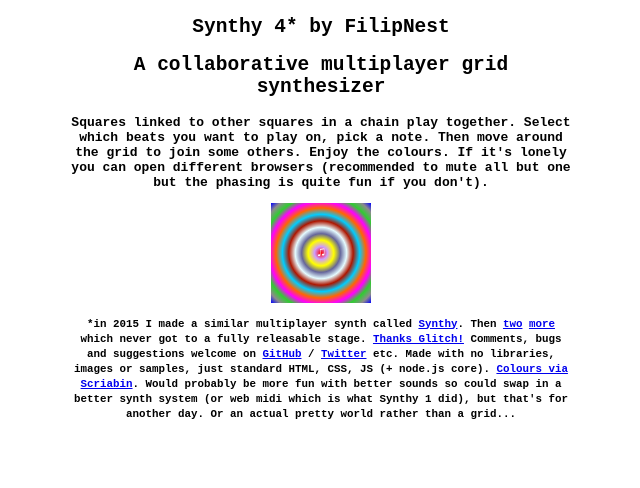
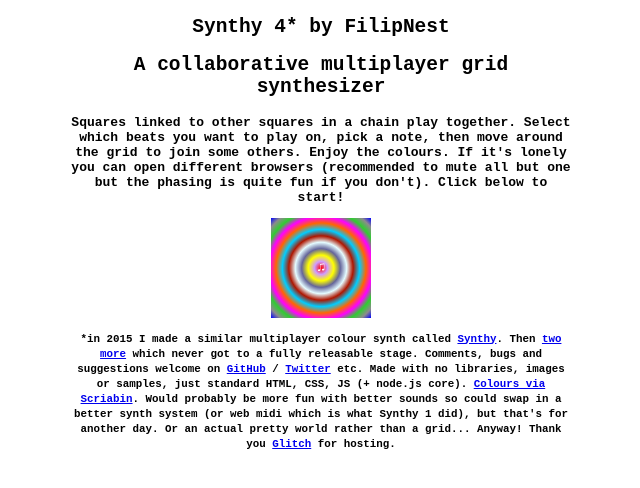
Before and after one commit to FilipNest/synthy4, a website: page index.html in a window 1280 px wide. Shown: the whole page, without its empty margins (319-959 px from the left). Drawn offline with Linux system fonts and the light colour scheme.

Commit message:
👧📹 Checkpoint ./index.html:8756428/544 ./static/style.css:8756428/44

```diff
--- a/index.html
+++ b/index.html
@@ -17,20 +17,19 @@
       </h2>
       <p>
         Squares linked to other squares in a chain play together. Select which
-        beats you want to play on, pick a note. Then move around the grid to
+        beats you want to play on, pick a note, then move around the grid to
         join some others. Enjoy the colours. If it's lonely you can open
         different browsers (recommended to mute all but one but the phasing is
-        quite fun if you don't).
+        quite fun if you don't). Click below to start!
       </p>
       <button id="start">♫</button>
       <p>
         <small
-          >*in 2015 I made a similar multiplayer synth called
+          >*in 2015 I made a similar multiplayer colour synth called
           <a href="https://github.com/filipnest/synthy">Synthy</a>. Then
           <a href="https://github.com/filipnest/synthy2">two</a>
           <a href="https://github.com/filipnest/synthy3">more</a> which never
           got to a fully releasable stage.
-          <a href="https://glitch.com/~filipnest-synthy4">Thanks Glitch!</a>
           Comments, bugs and suggestions welcome on
           <a href="https://github.com/filipnest/synthy4">GitHub</a> /
           <a href="https://twitter.com/filipnest">Twitter</a> etc. Made with no
@@ -41,7 +40,7 @@
           >. Would probably be more fun with better sounds so could swap in a
           better synth system (or web midi which is what Synthy 1 did), but
           that's for another day. Or an actual pretty world rather than a
-          grid...
+          grid... Anyway! Thank you <a href="https://glitch.com/~filipnest-synthy4">Glitch</a> for hosting.
         </small>
       </p>
     </section>
--- a/static/style.css
+++ b/static/style.css
@@ -24,6 +24,7 @@ body {
 }
 
 button {
+  cursor: pointer;
   border-style: none;
   min-width: 0;
   -webkit-appearance: none;
@@ -93,6 +94,7 @@ button:focus {
 .arrow,
 .key {
   flex-grow: 1;
+  cursor: pointer;
 }
 
 .beat {
```
